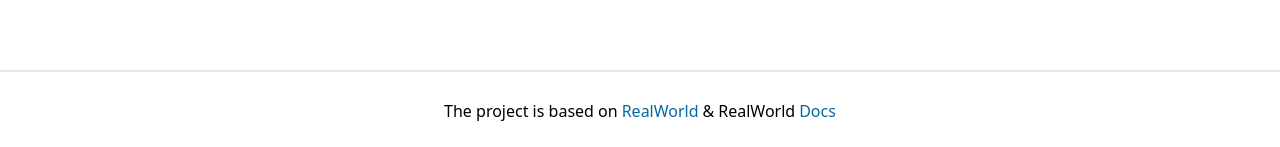
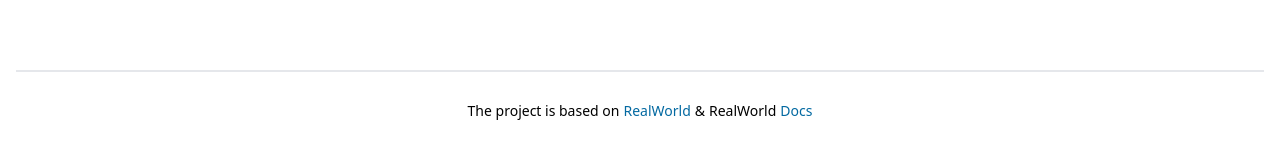
Before and after one commit to pawel-mirys/RealWorldApp, a React (Vite) app: page /settings in a window 1280 px wide. Shown: the part 858-1005 px from the top of the page. Built offline with nearby package versions, Linux system fonts and the light colour scheme; no server answers.

Commit message:
footer layout fix

```diff
--- a/src/components/Footer/Footer.tsx
+++ b/src/components/Footer/Footer.tsx
@@ -4,27 +4,22 @@ const Footer = () => {
   return (
     <footer
       className={clsx(
-        'flex flex-row gap-1 justify-center items-center border-t-2 h-20 mt-5'
+        'flex items-center flex-wrap gap-1 justify-center border-t-2 h-20 mt-5 text-sm mx-4'
       )}>
-      <div>
       <span> The project is based on</span>
       <a
-          className='text-sky-700 ml-1'
+        className='text-sky-700 '
         target='_blank'
         href='https://demo.realworld.io/#/'>
         RealWorld
       </a>
-      </div>
-      &
-      <div>
-        <span>RealWorld</span>
+      &<span>RealWorld</span>
       <a
-          className='text-sky-700 ml-1'
+        className='text-sky-700 '
         target='_blank'
         href='https://realworld-docs.netlify.app/docs/intro'>
         Docs
       </a>
-      </div>
     </footer>
   );
 };
```
Lines whose indentation alone changed are shown as unchanged.
